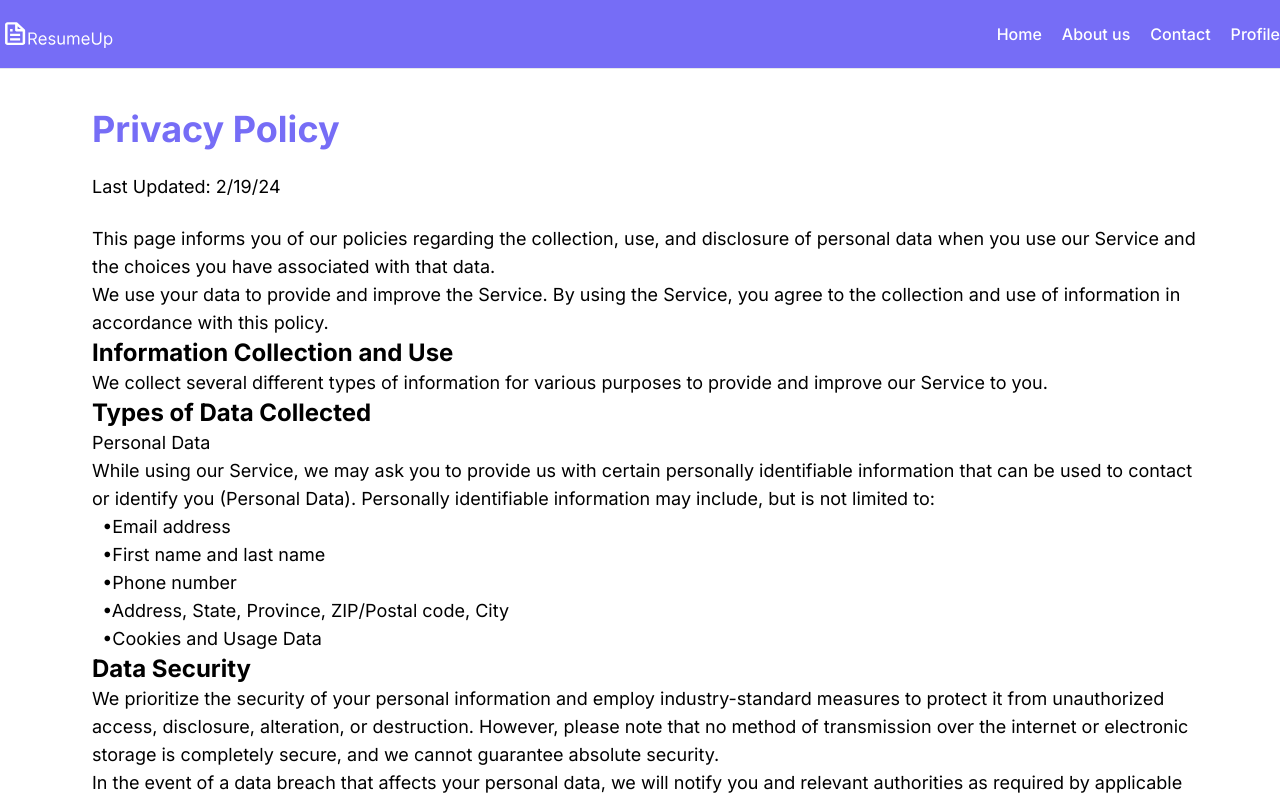
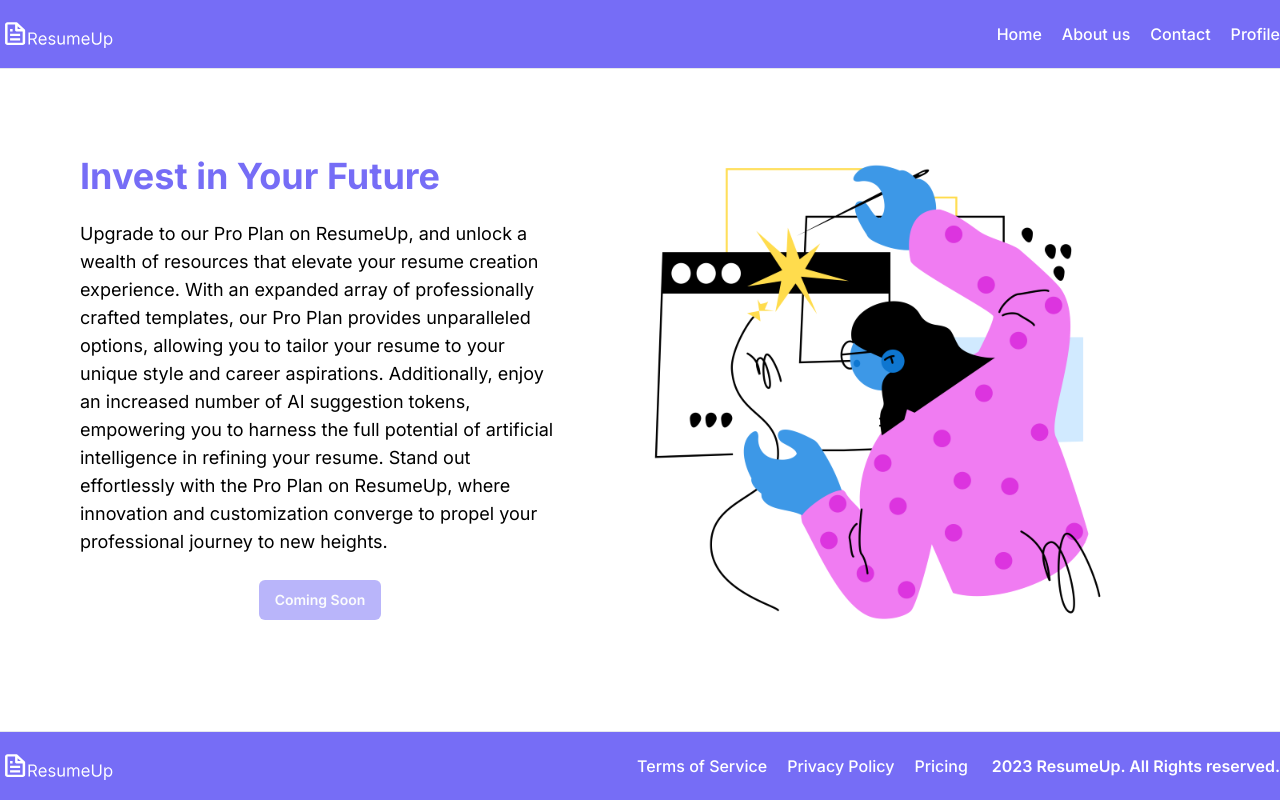
Before and after one commit to ElminD/ResumeUp, a Next.js app in the folder resume-up/: page /Pricing in a window 1280 px wide. Shown: the top 800 px of the page. Built offline with nearby package versions, Linux system fonts and the light colour scheme.

Commit message:
Updated pricing page to look more like figma - needs other image

```diff
--- a/resume-up/src/app/(root)/Pricing/page.tsx
+++ b/resume-up/src/app/(root)/Pricing/page.tsx
@@ -1,39 +1,27 @@
+import { Button } from "@/components/ui/button"
+
 const page = () => {
-    return <div className="max-w-6xl mx-auto px-4 py-10">
-      <h1 className="text-4xl font-bold mb-6 ml-3 text-resumeup">Privacy Policy</h1>
-      <p className="text-lg mb-6 ml-3">Last Updated: 2/19/24</p>
-      <p className="text-lg ml-3">This page informs you of our policies regarding the collection, use, and disclosure of personal data when you
-          use our Service and the choices you have associated with that data.</p>
-      <p className="text-lg ml-3">We use your data to provide and improve the Service. By using the Service, you agree to the collection and use
-          of information in accordance with this policy.</p>
+    return (
+    <div className="flex justify-between max-w-6xl mx-auto px-4 py-10" >
+        <div className="ourStory flex-1 mr-20">
+          <h1 className="text-4xl font-bold mb-6 text-resumeup">Invest in Your Future</h1>
+          <p className="text-lg mb-6">
+          Upgrade to our Pro Plan on ResumeUp, and unlock a wealth of resources that elevate your resume creation experience.
+          With an expanded array of professionally crafted templates, our Pro Plan provides unparalleled options, allowing you
+          to tailor your resume to your unique style and career aspirations. Additionally, enjoy an increased number of AI suggestion tokens,
+          empowering you to harness the full potential of artificial intelligence in refining your resume. Stand out effortlessly with the Pro Plan
+          on ResumeUp, where innovation and customization converge to propel your professional journey to new heights.
+          </p>
+          <div className="flex justify-center mt-4"><Button className="submit-button hover:bg-[#d3d3d3]" disabled>Coming Soon</Button></div>
+        </div>
+        <div className="homePic flex-1 mr-20">
+          <div className="flex flex-col items-center">
+            <img src="/homepage.png" alt="Elmin" className="w-100 h-100 mb-2" />
+          </div>
 
-      <h2 className="text-2xl font-bold ml-3">Information Collection and Use</h2>
-      <p className="text-lg ml-3">We collect several different types of information for various purposes to provide and improve our Service to
-          you.</p>
-
-      <h3 className="text-2xl font-bold ml-3">Types of Data Collected</h3>
-
-      <h4 className="text-lg ml-3">Personal Data</h4>
-      <p className="text-lg ml-3">While using our Service, we may ask you to provide us with certain personally identifiable information that can
-          be used to contact or identify you (Personal Data). Personally identifiable information may include, but is
-          not limited to:</p>
-      <ul>
-          <li className="text-lg ml-3">&nbsp; •Email address</li>
-          <li className="text-lg ml-3">&nbsp; •First name and last name</li>
-          <li className="text-lg ml-3">&nbsp; •Phone number</li>
-          <li className="text-lg ml-3">&nbsp; •Address, State, Province, ZIP/Postal code, City</li>
-          <li className="text-lg ml-3">&nbsp; •Cookies and Usage Data</li>
-      </ul>
-
-      <h3 className="text-2xl font-bold ml-3">Data Security</h3>
-      <p className="text-lg ml-3">We prioritize the security of your personal information and employ industry-standard measures to protect it from unauthorized access, disclosure, alteration, or destruction. However, please note that no method of transmission over the internet or electronic storage is completely secure, and we cannot guarantee absolute security.</p>
-      <p className="text-lg ml-3">In the event of a data breach that affects your personal data, we will notify you and relevant authorities as required by applicable laws and regulations.</p>
-
-      <h3 className="text-2xl font-bold ml-3">Third-Party Links</h3>
-      <p className="text-lg ml-3">Our Service may contain links to third-party websites or services that are not operated by us. We have no control over, and assume no responsibility for, the content, privacy policies, or practices of any third-party websites or services. We advise you to review the privacy policies of every website you visit.</p>
-      <p className="text-lg ml-3">Additionally, we may use third-party services to assist us in analyzing how our Service is used. These services may collect information about your use of our Service but do not access, use, or share your personal information for any other purpose.</p>
-
-    </div>;
+        </div>
+      </div>
+    );
   };
 
   export default page;
```
